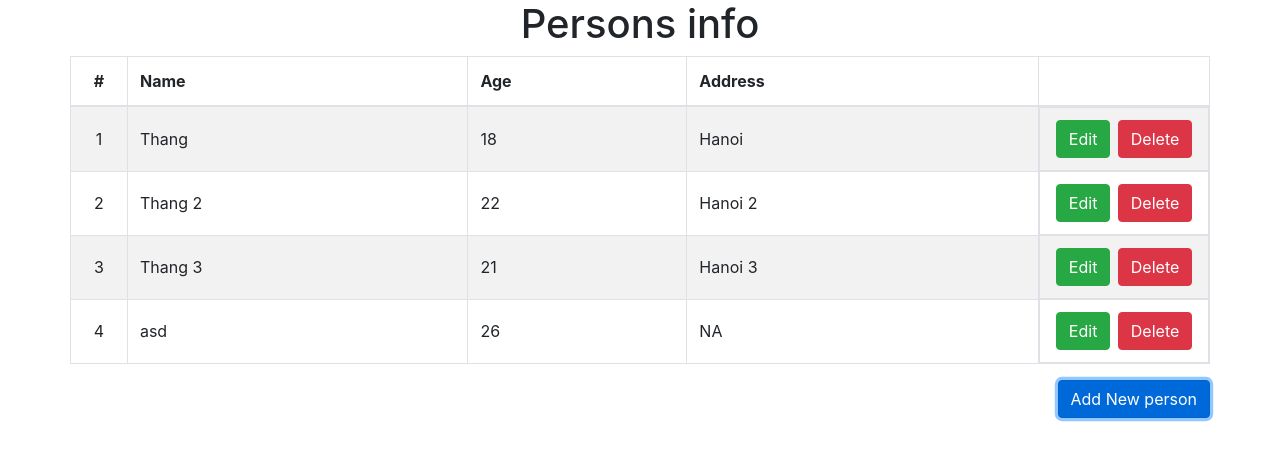
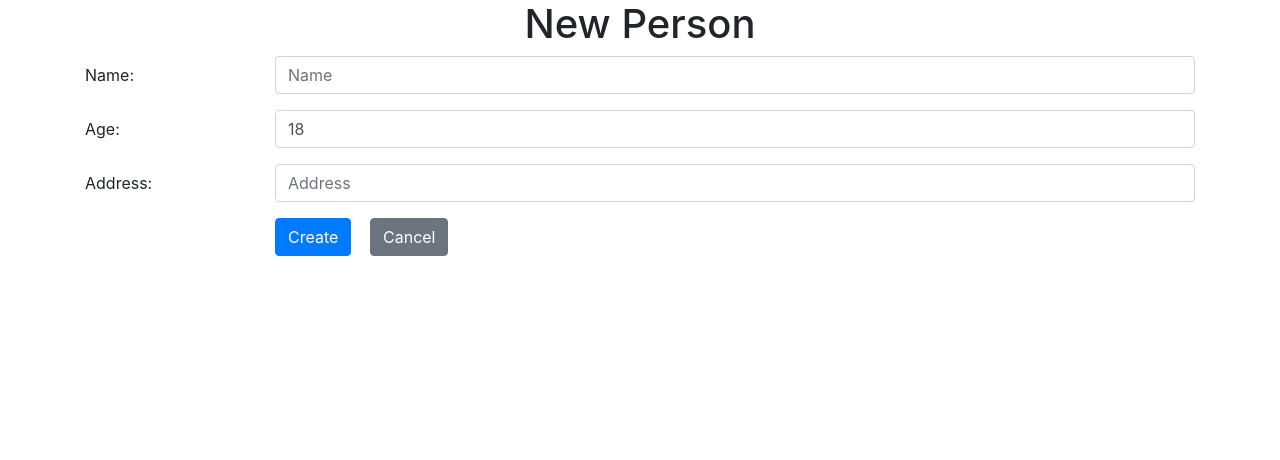
Before and after one commit to ggxxhay/enrich-skill, a React (Create React App) app: page / in a window 1280 px wide. Both pictures are taken after a click on the button "Add New person". Shown: the top 460 px of the page. Built offline with nearby package versions, Linux system fonts and the light colour scheme.

Commit message:
Create, update person

```diff
--- /dev/null
+++ b/src/components/FormPerson.js
@@ -0,0 +1,93 @@
+import React from "react"
+import Form from "react-bootstrap/Form";
+import Row from 'react-bootstrap/Row';
+import Col from 'react-bootstrap/Col';
+import Button from 'react-bootstrap/Button';
+
+import { Modes } from "../constants/Common";
+
+export default class FormPerson extends React.Component {
+    constructor(props) {
+        debugger
+        super(props);
+        let title, action;
+        if (this.props.mode === Modes.create) {
+            title = 'New Person';
+            action = 'Create';
+        } else {
+            title = 'Edit Person';
+            action = 'Update';
+        }
+        this.state = {
+            title: title,
+            action: action,
+            id: this.props.data.id,
+            name: this.props.data.name,
+            age: this.props.data.age,
+            address: this.props.data.address,
+        }
+
+        this.onChange = this.onChange.bind(this);
+        this.onSubmit = this.onSubmit.bind(this);
+    }
+
+    onChange(e) {
+        this.setState({
+            [e.target.id]: e.target.value,
+        })
+    }
+
+    onSubmit() {
+        let data = {
+            id: this.state.id,
+            name: this.state.name,
+            age: this.state.age,
+            address: this.state.address
+        };
+        this.props.onSubmit(true, data);
+    }
+
+    render() {
+        return (
+            <React.Fragment>
+                <Row className="justify-content-center">
+                    <h1>{this.state.title}</h1>
+                </Row>
+                <Form onSubmit={this.onSubmit}>
+                    <Form.Group as={Row} controlId="name" >
+                        <Form.Label column sm={2}>
+                            Name:
+                        </Form.Label>
+                        <Col sm={10}>
+                            <Form.Control type="text" placeholder="Name" value={this.state.name} onChange={this.onChange} />
+                        </Col>
+                    </Form.Group>
+                    <Form.Group as={Row} controlId="age">
+                        <Form.Label column sm={2}>
+                            Age:
+                        </Form.Label>
+                        <Col sm={10}>
+                            <Form.Control type="number" placeholder="Age" value={this.state.age} onChange={this.onChange} />
+                        </Col>
+                    </Form.Group>
+                    <Form.Group as={Row} controlId="address">
+                        <Form.Label column sm={2}>
+                            Address:
+                        </Form.Label>
+                        <Col sm={10}>
+                            <Form.Control type="text" placeholder="Address" value={this.state.address} onChange={this.onChange} />
+                        </Col>
+                    </Form.Group>
+                    <Form.Group as={Row}>
+                        <Col sm={{ offset: 2, span: 1 }} className="justify-content-around">
+                            <Button type="submit">{this.state.action}</Button>
+                        </Col>
+                        <Col sm={9}>
+                            <Button type="button" variant="secondary" onClick={() => this.props.onSubmit(false)}>Cancel</Button>
+                        </Col>
+                    </Form.Group>
+                </Form>
+            </React.Fragment>
+        );
+    }
+}
--- a/src/components/PersonsInfo.js
+++ b/src/components/PersonsInfo.js
@@ -3,25 +3,58 @@ import Row from 'react-bootstrap/Row';
 import Table from 'react-bootstrap/Table';
 import Button from 'react-bootstrap/Button';
 
+import FormPerson from './FormPerson';
+import { Modes } from '../constants/Common'
+
 export default class PersonsInfo extends React.Component {
     constructor(props) {
+        debugger
         super(props);
         this.state = {
             data: props.data,
+            mode: Modes.view,
         }
         this.addNewPerson = this.addNewPerson.bind(this);
         this.deletePerson = this.deletePerson.bind(this);
+        this.editPerson = this.editPerson.bind(this);
+        this.submitForm = this.submitForm.bind(this);
     }
 
     addNewPerson() {
-        let data = this.state.data;
-        let maxId = 1;
-        if (data.length > 0) {
-            maxId = data[data.length - 1].id;
+        this.setState({
+            mode: Modes.create,
+            formData: { id: 0, name: "", age: 18, address: "" },
+        })
+    }
+
+    editPerson(index) {
+        this.setState({
+            mode: Modes.edit,
+            formData: this.state.data[index],
+        })
+    }
+
+    submitForm(isSubmitted, formData) {
+        if (isSubmitted) {
+            let data = this.state.data;
+            let maxId = 1;
+            if (this.state.mode === Modes.create) {
+                if (data.length > 0) {
+                    maxId = data[data.length - 1].id;
+                }
+                data.push({ ...formData, id: maxId + 1 });
+            } else {
+                let personIndex = data.findIndex(person => person.id === formData.id);
+                if (personIndex >= 0) {
+                    data[personIndex] = formData;
+                }
+            }
+            this.setState({
+                data: data,
+            })
         }
-        data.push({ id: maxId + 1, name: "asd", age: Math.floor(Math.random() * 10) + 20, address: "NA" });
         this.setState({
-            data: data,
+            mode: Modes.view,
         })
     }
 
@@ -34,7 +67,10 @@ export default class PersonsInfo extends React.Component {
     }
 
     render() {
-        const personRows = this.state.data.map((el, index) => {
+        if (this.state.mode === Modes.create || this.state.mode === Modes.edit) {
+            return <FormPerson mode={this.state.mode} data={this.state.formData} onSubmit={this.submitForm} />;
+        }
+        const tableRows = this.state.data.map((el, index) => {
             return (
                 <tr key={el.id}>
                     <td className="align-middle text-center">{index + 1}</td>
@@ -42,8 +78,8 @@ export default class PersonsInfo extends React.Component {
                     <td className="align-middle">{el.age}</td>
                     <td className="align-middle">{el.address}</td>
                     <td className="align-middle d-flex justify-content-around">
-                        <Button variant="success">Edit</Button>
-                        <Button variant="danger" onClick={(e) => this.deletePerson(index, e)}>Delete</Button>
+                        <Button variant="success" onClick={() => this.editPerson(index)}>Edit</Button>
+                        <Button variant="danger" onClick={() => this.deletePerson(index)}>Delete</Button>
                     </td>
                 </tr>
             )
@@ -58,7 +94,7 @@ export default class PersonsInfo extends React.Component {
                     <Table striped bordered hover>
                         <thead>
                             <tr>
-                                <th style={{ width: "5%"}} className="text-center">#</th>
+                                <th style={{ width: "5%" }} className="text-center">#</th>
                                 <th>Name</th>
                                 <th>Age</th>
                                 <th>Address</th>
@@ -66,7 +102,7 @@ export default class PersonsInfo extends React.Component {
                             </tr>
                         </thead>
                         <tbody>
-                            {personRows}
+                            {tableRows}
                         </tbody>
                     </Table>
                 </Row>
--- /dev/null
+++ b/src/constants/Common.js
@@ -0,0 +1,5 @@
+export const Modes = {
+    view: 'view',
+    edit: 'edit',
+    create: 'create',
+}
```
